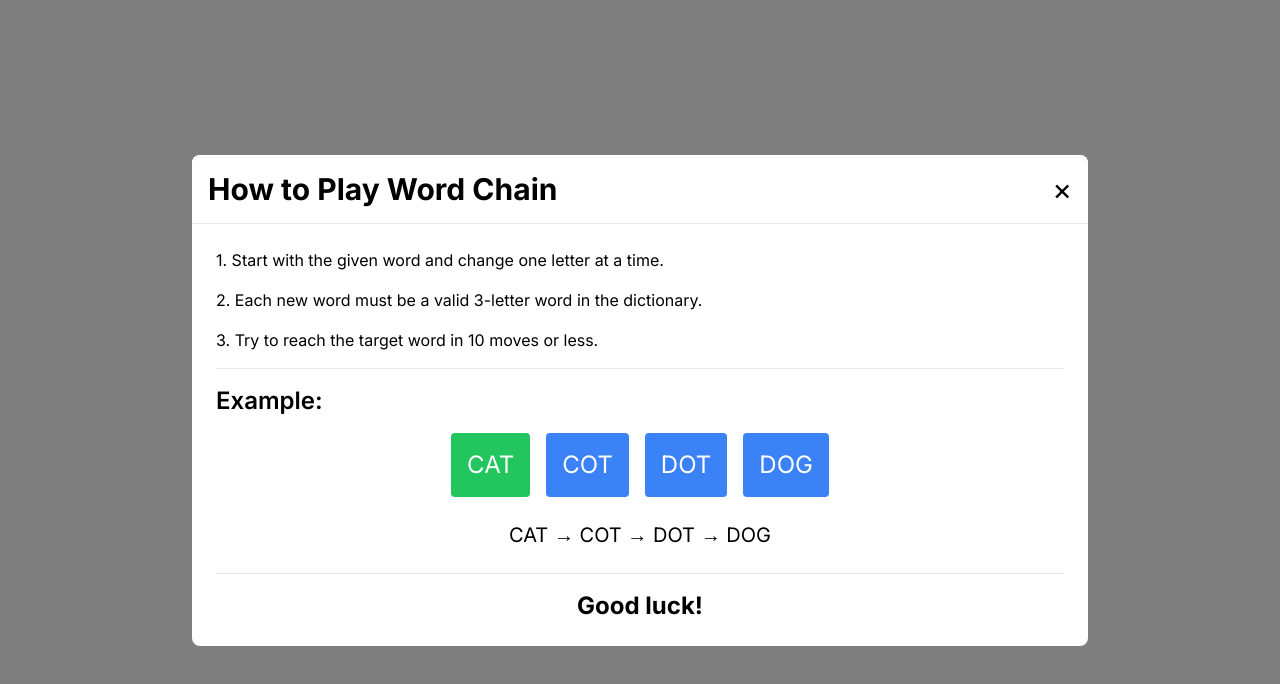
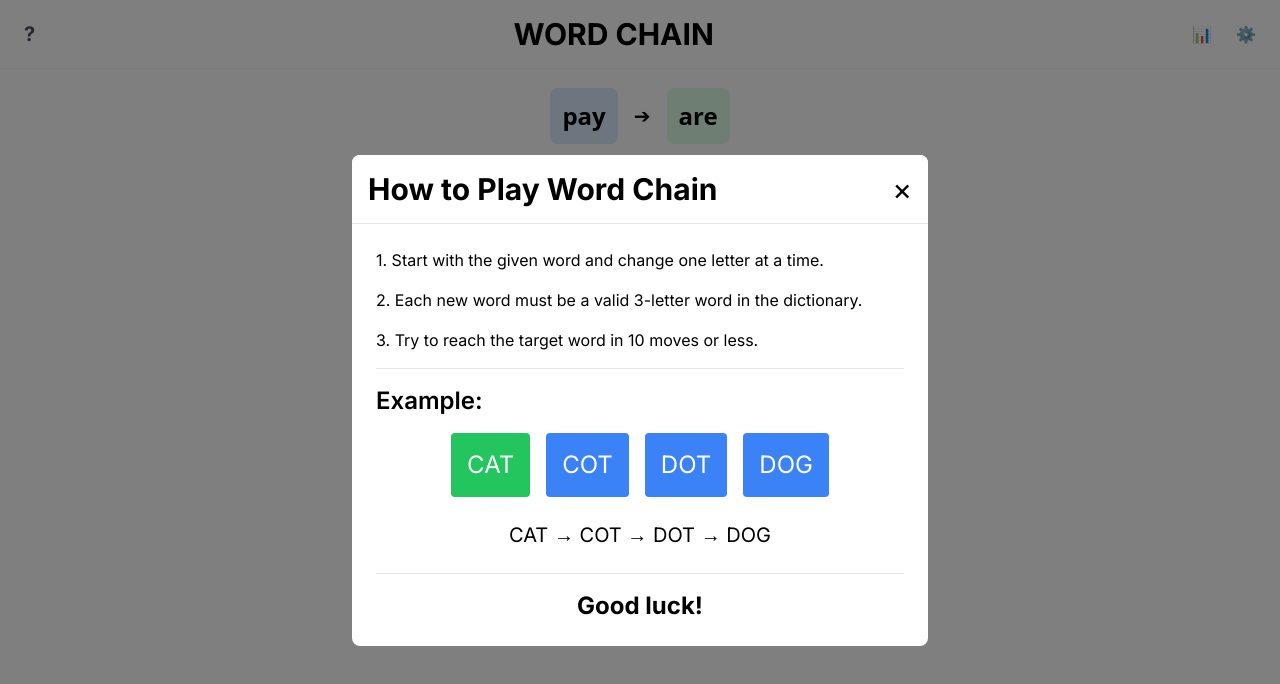
Before and after one commit to kevincarringtonstory/word-chain, a Next.js app: page /game in a window 1280 px wide. Shown: the top 684 px of the page. Built offline with nearby package versions, Linux system fonts and the light colour scheme.

Commit message:
center update

```diff
--- a/app/components/GameInstructions.tsx
+++ b/app/components/GameInstructions.tsx
@@ -6,8 +6,8 @@
 
 const GameInstructions: React.FC<GameInstructionsProps> = ({ onClose }) => {
   return (
-    <div className="fixed inset-0 bg-black bg-opacity-50 flex items-center justify-center z-50 p-4">
-      <div className="bg-white rounded-lg w-full max-w-4xl max-h-[90vh] overflow-y-auto">
+    <div className="fixed inset-0 bg-black bg-opacity-50 flex items-center justify-center z-50 p-2 sm:p-4">
+      <div className="bg-white rounded-lg w-full max-w-sm sm:max-w-md md:max-w-lg lg:max-w-xl max-h-[90vh] overflow-y-auto">
         <div className="sticky top-0 bg-white z-10 p-4 border-b">
           <div className="flex justify-between items-center">
             <h2 className="text-2xl sm:text-3xl font-bold">
--- a/app/components/WordChainsGame.tsx
+++ b/app/components/WordChainsGame.tsx
@@ -163,21 +163,24 @@
   };
 
   return (
-    <div className="font-sans w-full max-w-md mx-auto p-5 flex flex-col items-center">
-      <header className="w-full flex justify-between items-center mb-4 pb-2 border-b">
+    <div className="flex flex-col min-h-screen">
+      <header className="w-full bg-white shadow-sm flex items-center px-2 sm:px-4 py-2 sm:py-3 sticky top-0 z-10">
         <button
-          className="text-gray-600 font-bold text-xl w-8"
+          className="text-gray-600 font-bold text-lg sm:text-xl p-2"
           onClick={() => setShowInstructions(true)}
         >
           ?
         </button>
-        <h1 className="text-3xl font-bold text-center flex-grow">WORD CHAIN</h1>
-        <div className="flex w-8 justify-end">
-          <button className="mr-2">📊</button>
-          <button>⚙️</button>
+        <h1 className="text-2xl sm:text-3xl font-bold flex-grow text-center">
+          WORD CHAIN
+        </h1>
+        <div className="flex">
+          <button className="mr-2 p-2">📊</button>
+          <button className="p-2">⚙️</button>
         </div>
       </header>
 
+      <main className="flex-grow font-sans w-full max-w-md mx-auto p-2 sm:p-5">
         {showInstructions && (
           <div className="fixed inset-0 bg-black bg-opacity-50 flex items-center justify-center">
             <div className="bg-white p-4 rounded-lg max-w-sm">
@@ -199,12 +202,17 @@
           </div>
         )}
 
-      <div className="w-full text-center mb-4">
-        <p>
-          Start: <strong>{state.startWord}</strong> | End:{' '}
-          <strong>{state.endWord}</strong>
-        </p>
-        <p>
+        <div className="mb-6 text-center">
+          <div className="flex justify-center items-center space-x-4">
+            <div className="text-2xl font-bold p-3 bg-blue-100 rounded-lg">
+              {state.startWord}
+            </div>
+            <div className="text-xl">➔</div>
+            <div className="text-2xl font-bold p-3 bg-green-100 rounded-lg">
+              {state.endWord}
+            </div>
+          </div>
+          <p className="mt-4 text-lg">
             Current: <strong>{state.currentWord}</strong>
           </p>
         </div>
@@ -262,6 +270,7 @@
         )}
 
         {renderKeyboard()}
+      </main>
     </div>
   );
 };
--- a/app/game/page.tsx
+++ b/app/game/page.tsx
@@ -13,11 +13,11 @@
   }, []);
 
   return (
-    <main className="flex min-h-screen flex-col items-center justify-center p-24">
+    <div className="flex flex-col min-h-screen">
       <WordChainsGame />
       {showInstructions && (
         <GameInstructions onClose={() => setShowInstructions(false)} />
       )}
-    </main>
+    </div>
   );
 }
--- a/app/globals.css
+++ b/app/globals.css
@@ -23,3 +23,21 @@
     text-wrap: balance;
   }
 }
+
+@layer base {
+  input,
+  textarea,
+  button,
+  select,
+  a {
+    -webkit-tap-highlight-color: transparent;
+  }
+}
+
+@media (max-width: 640px) {
+  input,
+  textarea,
+  select {
+    font-size: 16px; /* Prevents zoom on focus in iOS */
+  }
+}
--- a/app/layout.tsx
+++ b/app/layout.tsx
@@ -15,8 +15,10 @@
   children: React.ReactNode;
 }>) {
   return (
-    <html lang="en">
-      <body className={`${inter.className} antialiased bg-white`}>
+    <html lang="en" className="h-full">
+      <body
+        className={`${inter.className} antialiased bg-white flex flex-col min-h-screen`}
+      >
         {children}
       </body>
     </html>
```
Lines whose indentation alone changed are shown as unchanged.
